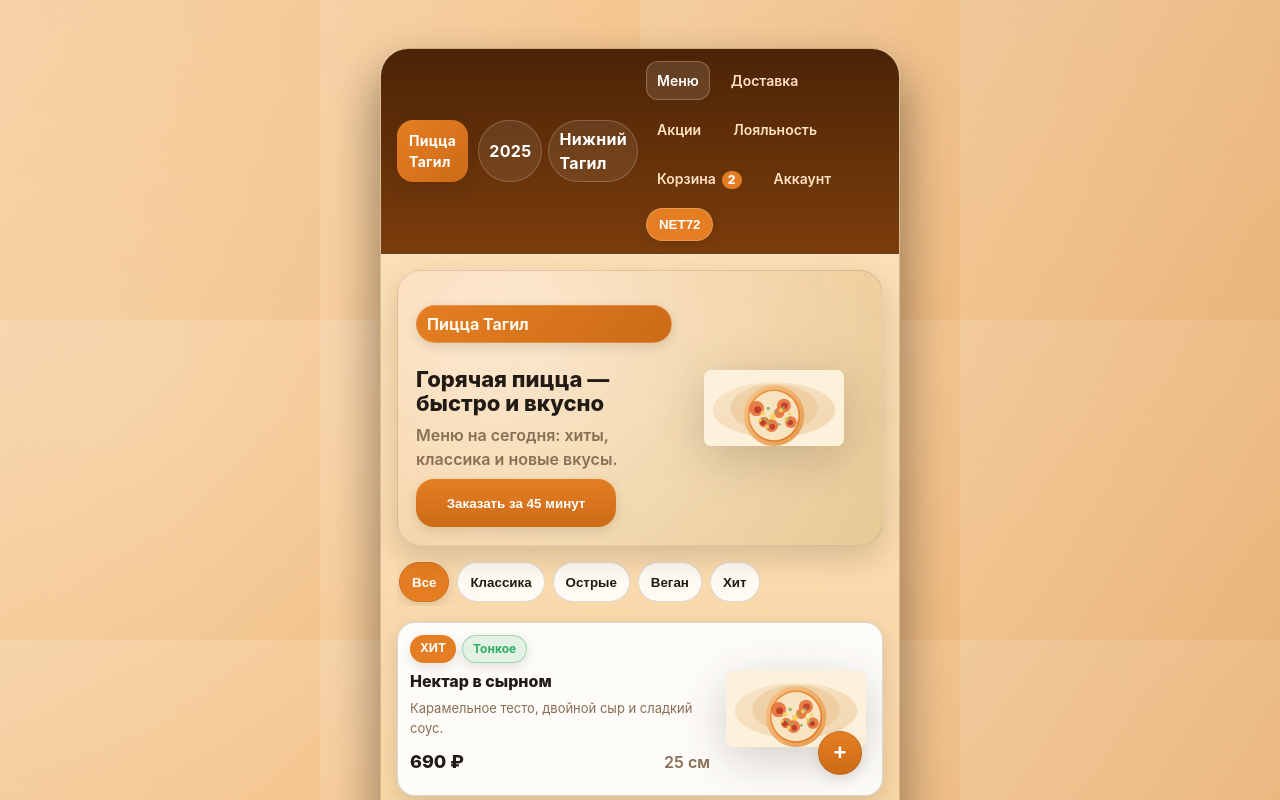
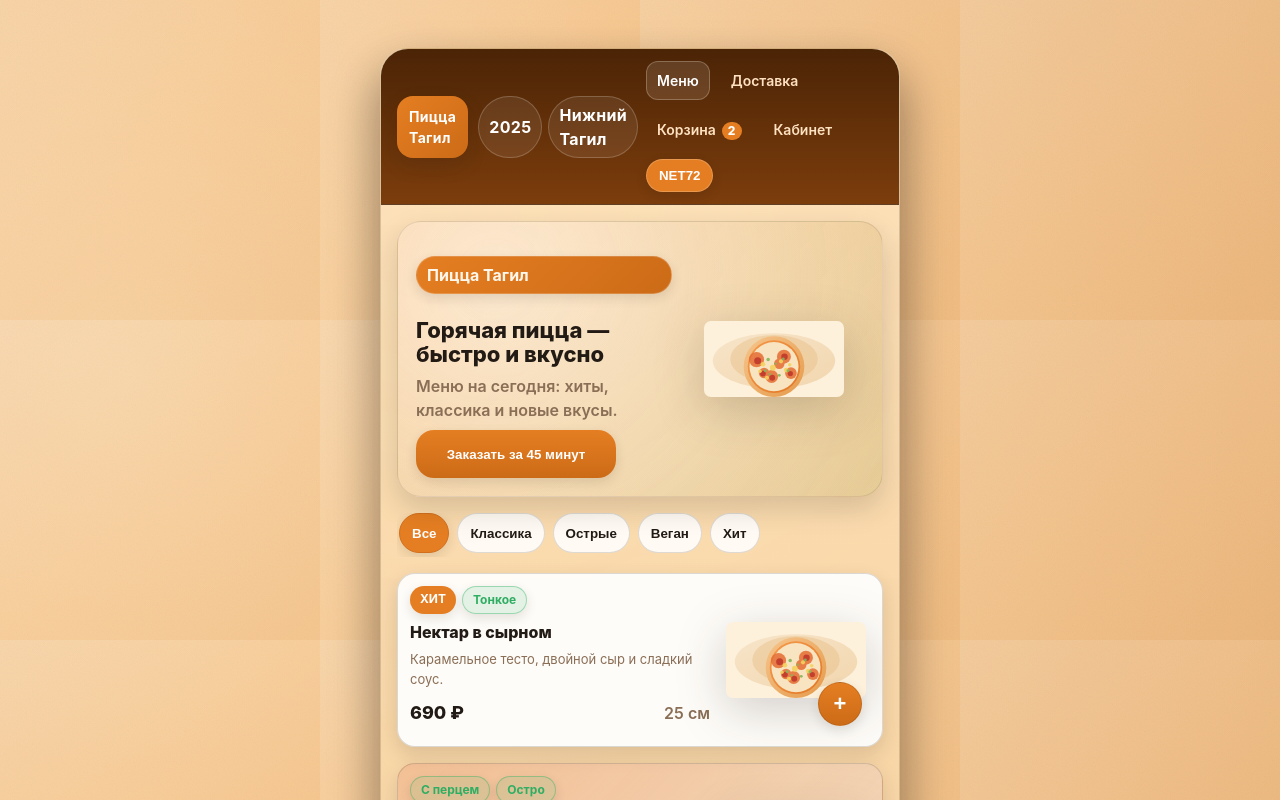
Before and after one commit to maxshmax666/PizzaTagila, a React (Vite) app: page / in a window 1280 px wide. Shown: the top 800 px of the page. Built offline with nearby package versions, Linux system fonts and the light colour scheme.

Commit message:
Align top navigation with primary routes

```diff
--- a/src/pages/AppLayout.tsx
+++ b/src/pages/AppLayout.tsx
@@ -34,13 +34,11 @@ export interface AppContextValue extends AppLayoutProps {
   totals: ReturnType<typeof calculateCartTotals>;
 }
 
-const navLinks: { path: AppNavigationKey; label: string }[] = [
-  { path: '/', label: 'Меню' },
+const navLinks: { path: AppNavigationKey; label: string; end?: boolean }[] = [
+  { path: '/', label: 'Меню', end: true },
   { path: '/delivery', label: 'Доставка' },
-  { path: '/deals', label: 'Акции' },
-  { path: '/loyalty', label: 'Лояльность' },
   { path: '/cart', label: 'Корзина' },
-  { path: '/account', label: 'Аккаунт' },
+  { path: '/account', label: 'Кабинет' },
 ];
 
 const bottomLinks: { path: AppNavigationKey; label: string }[] = [
@@ -97,6 +95,7 @@ function HeaderNavigation({ cartCount }: { cartCount: number }) {
           <NavLink
             key={link.path}
             to={link.path}
+            end={link.end}
             className={({ isActive }) => `pt-top-link ${isActive ? 'is-active' : ''}`}
           >
             {link.label}
```
